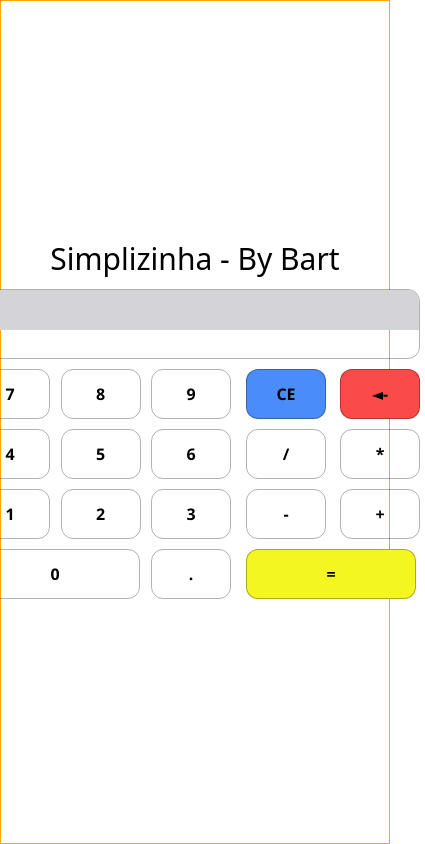
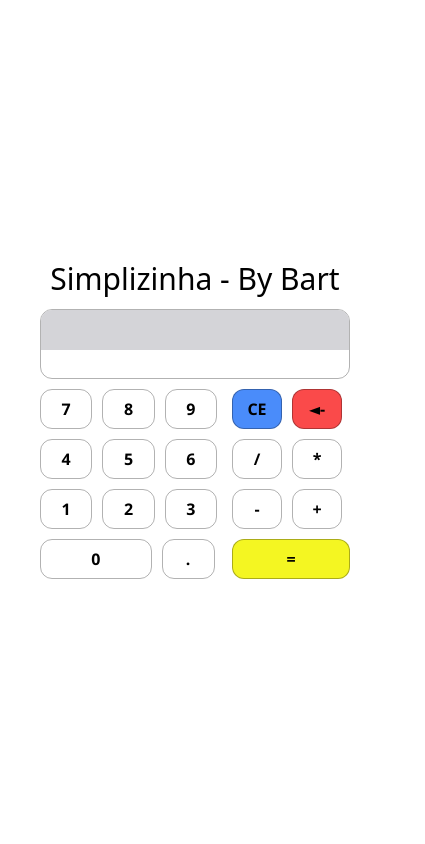
Before and after one commit to bartomsilva/calculadora, a Next.js app: page / in a window 390 px wide. Shown: the whole page, 425 px wide, since content can reach past the window. Built offline with nearby package versions, Linux system fonts and the light colour scheme.

Commit message:
aplicando responsividade

```diff
--- a/next.config.js
+++ b/next.config.js
@@ -1,6 +1,7 @@
 /** @type {import('next').NextConfig} */
 const nextConfig = {
   reactStrictMode: true,
+  distDir: "./build"
 }
 
 module.exports = nextConfig
--- a/src/pages/api/hello.ts
+++ /dev/null
@@ -1,13 +0,0 @@
-// Next.js API route support: https://nextjs.org/docs/api-routes/introduction
-import type { NextApiRequest, NextApiResponse } from 'next'
-
-type Data = {
-  name: string
-}
-
-export default function handler(
-  req: NextApiRequest,
-  res: NextApiResponse<Data>
-) {
-  res.status(200).json({ name: 'John Doe' })
-}
--- a/src/pages/index.tsx
+++ b/src/pages/index.tsx
@@ -28,7 +28,7 @@ export default function Home() {
       }
     }
 
-    let newExpression=""
+    let newExpression = ""
 
     switch (true) {
       case key == "CE":
@@ -41,14 +41,14 @@ export default function Home() {
         newExpression = expression.slice(0, -1)
         setExpression(newExpression)
         setLineDown(newExpression)
-        if(start){
+        if (start) {
           setLineUp(newExpression)
         } else {
           setLineUp("")
         }
         break
       case key == "=":
-        if(!isSymbol(lineDown.charAt(lineDown.length-1))){
+        if (!isSymbol(lineDown.charAt(lineDown.length - 1))) {
           const result = eval(lineDown)
           setLineUp(result)
           setStart(false)
@@ -78,27 +78,43 @@ export default function Home() {
 
       <div className='calcPanel'>
         <div className="containerNumbers">
+          <div className='buttons'>
             <button onClick={() => setValue('7')} className='buttonSmall'>7</button>
             <button onClick={() => setValue('8')} className='buttonSmall'>8</button>
             <button onClick={() => setValue('9')} className='buttonSmall'>9</button>
+          </div>
+          <div className='buttons'>
             <button onClick={() => setValue('4')} className='buttonSmall'>4</button>
             <button onClick={() => setValue('5')} className='buttonSmall'>5</button>
             <button onClick={() => setValue('6')} className='buttonSmall'>6</button>
+          </div>
+          <div className='buttons'>
             <button onClick={() => setValue('1')} className='buttonSmall'>1</button>
             <button onClick={() => setValue('2')} className='buttonSmall'>2</button>
             <button onClick={() => setValue('3')} className='buttonSmall'>3</button>
+          </div>
+          <div className='buttons'>
             <button onClick={() => setValue('0')} className='buttonMedium'>0</button>
             <button onClick={() => setValue('.')} className='buttonSmall'>.</button>
           </div>
+        </div>
 
         <div className='containerSymbols'>
+          <div className='buttons'>
             <button onClick={() => setValue('CE')} className='buttonSmall bg-[#4a8cfa]'> CE</button>
             <button onClick={() => setValue('BS')} className='buttonSmall bg-[#fa4a4a]'> ◄-</button>
+          </div>
+          <div className='buttons'>
             <button onClick={() => setValue('/')} className='buttonSmall'>/</button>
             <button onClick={() => setValue('*')} className='buttonSmall'>*</button>
+          </div>
+          <div className='buttons'>
             <button onClick={() => setValue('-')} className='buttonSmall'>-</button>
             <button onClick={() => setValue('+')} className='buttonSmall'>+</button>
-          <button onClick={() => setValue('=')} className='buttonMedium bg-[#F4F622]'>=</button>
+          </div>
+          <div className='buttons'>
+            <button onClick={() => setValue('=')} className='buttonUniq bg-[#F4F622]'>=</button>
+          </div>
         </div>
 
       </div>
--- a/src/styles/globals.css
+++ b/src/styles/globals.css
@@ -3,13 +3,12 @@
 @tailwind utilities;
 
 :root {
+}
 
-}
 
 body {
   min-height: 100vh;
   box-sizing: border-box;
-  border: 1px solid orange;
   display: flex;
   justify-content: center;
   align-items: center;
@@ -17,10 +16,13 @@ body {
 }
 
 .calculator {
-  width: 460px;
+  max-width: 460px;
+  min-width: 320px;
+  width: 100%;
   height: fit-content;
   padding: 5px;
   margin: 0 auto;
+  overflow: hidden;
 }
 
 .display {
@@ -53,22 +55,28 @@ body {
   gap: 15px
 }
 .containerNumbers, .containerSymbols {
-  width: 270px;
+  width: 60%;
   display: flex;
+  flex-direction: column;
   gap: 10px;
   padding: 5px 0;
-  flex-wrap: wrap;
   justify-content: space-between;
 
 }
 .containerSymbols {
-  width: 180px;
-  ;
+  width: 40%;
+
 }
 
-.buttonSmall, .buttonMedium {
-  width: 80px;
-  height: 50px;
+.buttons {
+  display: flex;
+  gap: 10px
+}
+
+.buttonSmall, .buttonMedium, .buttonUniq {
+  width: 30%;
+  min-width: 50px;
+  height: 40px;
   border: 1px solid rgba(0,0,0,.3);
   border-radius: 12px;
   font-family: 'Segoe UI', Tahoma, Geneva, Verdana, sans-serif;
@@ -76,5 +84,9 @@ body {
 }
 
 .buttonMedium {
-  width: 170px;
+  width: 63%;
 }
+
+.buttonUniq {
+  width: 100%;
+}
```
Lines whose indentation alone changed are shown as unchanged.
